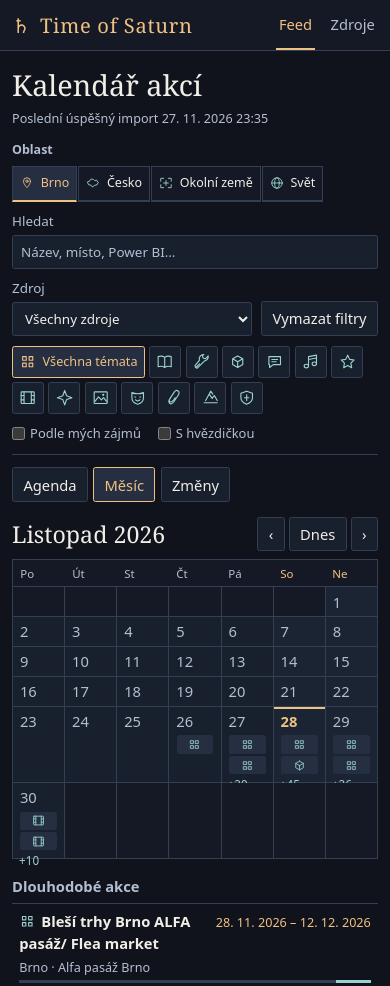
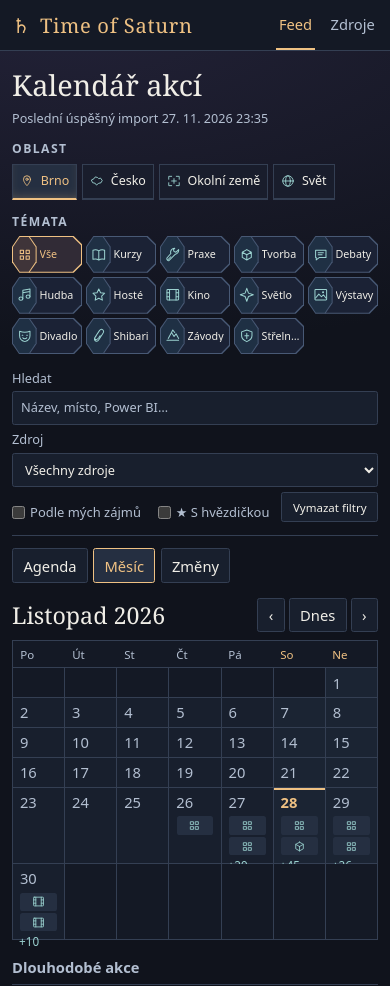
Before and after one commit to dotCoreFox/TimeOfSaturn, a plain HTML site: page site/index.html in a window 390 px wide. Shown: the top 986 px of the page. Drawn offline with Linux system fonts and the light colour scheme.

Commit message:
Upravit hlavičku podle skici a zachovat agendu při výběru akce

```diff
--- a/site/app.js
+++ b/site/app.js
@@ -64,10 +64,8 @@ function icon(name) {
   return svg
 }
 
-function eventIcon(event) {
-  const category = typeTopics[event.type] || event.topics.find(topic => topicNames[topic]) || 'all'
-  return icon(category)
-}
+const eventCategory = event => typeTopics[event.type] || event.topics.find(topic => topicNames[topic]) || 'all'
+const eventIcon = event => icon(eventCategory(event))
 
 function enrich(event) {
   const text = fold([event.title, event.description].filter(Boolean).join(' '))
@@ -222,7 +220,7 @@ function drawAgenda() {
 
 function showInspection(view) {
   get('panel-empty').hidden = Boolean(view)
-  get('day-panel').hidden = view !== 'day-panel'
+  get('day-panel').hidden = !selectedDay
   get('details').hidden = view !== 'details'
   document.querySelector('.inspection').classList.toggle('has-selection', Boolean(view))
 }
@@ -230,7 +228,7 @@ function showInspection(view) {
 function focusInspection(heading) {
   heading.focus({preventScroll:true})
   if (!matchMedia('(min-width: 62rem)').matches) {
-    document.querySelector('.inspection').scrollIntoView({block:'nearest'})
+    heading.scrollIntoView({block:'nearest'})
   }
 }
 
@@ -260,13 +258,12 @@ function details(event, trigger) {
     return item
   })
   get('event-links').replaceChildren(...links)
-  get('back-to-day').hidden = !selectedDay
   showInspection('details')
   focusInspection(title)
 }
 
 function closeDetails(restoreFocus = false) {
-  const trigger = detailTrigger || selectedDay?.trigger
+  const trigger = selectedDay?.trigger || detailTrigger
   detailTrigger?.removeAttribute('aria-current')
   selectedDay?.trigger.removeAttribute('aria-current')
   detailTrigger = null
@@ -342,7 +339,20 @@ function dayPanel(date, rows, trigger) {
   trigger.setAttribute('aria-current', 'true')
   const title = get('day-panel-title')
   title.textContent = dayLabel(date)
-  get('day-panel-list').replaceChildren(...(rows.length ? rows.map(event => dayEventButton(event))
+  const groups = new Map()
+  for (const event of rows) {
+    const category = eventCategory(event)
+    if (!groups.has(category)) groups.set(category, [])
+    groups.get(category).push(event)
+  }
+  const sections = [...groups].map(([category, events]) => {
+    const section = element('section', '', 'day-group')
+    const heading = element('h3')
+    heading.append(icon(category), document.createTextNode(topicNames[category] || 'Ostatní'))
+    section.append(heading, ...events.map(event => dayEventButton(event)))
+    return section
+  })
+  get('day-panel-list').replaceChildren(...(sections.length ? sections
     : [element('p', 'Pro tento den nejsou žádné akce ve zvolených filtrech.', 'muted')]))
   showInspection('day-panel')
   focusInspection(title)
@@ -419,6 +429,7 @@ function updateEvents() {
   const grouped = groupOccurrences(all.map(event => enrich(overrides.has(event.id) ? {...event, cancelled:true, missing:false} : event)))
   programmeEvents = grouped.unique
   events = grouped.aliases
+  showNextStarredMonth()
   drawSources()
   renderView()
 }
@@ -457,14 +468,14 @@ function drawFeed() {
   const seen = new Set()
   const rows = [...(snapshot.feed || []), ...externalFeed()].sort((a, b) => Date.parse(b.at) - Date.parse(a.at)).filter(row => {
     const event = events.get(row.event)
-    if (!event) return !row.event
+    if (!event) return !row.event && !filters.has('starred')
     if (!matchesFilters(event, filters)) return false
     const key = [event.id, row.kind, row.kind === 'new' ? '' : row.at].join('|')
     if (seen.has(key)) return false
     seen.add(key)
     return true
   })
-  if (!snapshot.error && snapshot.lastAttempt && Date.now() - Date.parse(snapshot.lastAttempt) > 27 * 3600000) {
+  if (!filters.has('starred') && !snapshot.error && snapshot.lastAttempt && Date.now() - Date.parse(snapshot.lastAttempt) > 27 * 3600000) {
     news.append(element('li', 'Denní aktualizace programu má zpoždění. Zobrazuji poslední dostupná data.', 'alert'))
   }
   for (const row of rows.slice(0, newsLimit)) {
@@ -508,6 +519,7 @@ function renderView() {
 function setView(view) {
   closeDetails()
   currentView = view
+  showNextStarredMonth()
   get('agenda').hidden = view !== 'agenda'
   get('period-label').hidden = view !== 'agenda'
   get('month-view').hidden = view !== 'calendar'
@@ -532,7 +544,6 @@ get('today').onclick = () => {
   drawCalendar()
 }
 get('close-details').onclick = backToDay
-get('back-to-day').onclick = backToDay
 get('close-day').onclick = () => closeDetails(true)
 get('panel-empty').prepend(icon('inspect'))
 document.addEventListener('keydown', event => {
@@ -553,13 +564,22 @@ get('more-news').onclick = () => {
 }
 const form = get('filters')
 const topicSelect = form.elements.topic
+const compactTopics = {
+  '':'Vše', kurzy:'Kurzy', prakticke:'Praxe', projekty:'Tvorba', debaty:'Debaty', hudba:'Hudba',
+  hoste:'Hosté', kino:'Kino', svetlo:'Světlo', vystavy:'Výstavy', divadlo:'Divadlo', kink:'Shibari',
+  ocr:'Závody', strelnice:'Střelnice'
+}
 const topicButtons = [...topicSelect.options].map(option => {
   const button = element('button', '', 'topic-button')
   button.type = 'button'
   button.dataset.topic = option.value
   button.setAttribute('aria-label', option.label)
   button.title = option.label
-  button.append(icon(option.value || 'all'), element('span', option.label))
+  const symbol = element('span', '', 'topic-symbol')
+  symbol.append(icon(option.value || 'all'))
+  const shortLabel = element('span', compactTopics[option.value] || option.label, 'topic-label-short')
+  shortLabel.setAttribute('aria-hidden', 'true')
+  button.append(symbol, element('span', option.label, 'topic-label'), shortLabel)
   button.onclick = () => {
     topicSelect.value = option.value
     topicSelect.dispatchEvent(new Event('input', {bubbles:true}))
@@ -585,6 +605,18 @@ function filterChanged() {
   newsLimit = 24
   renderView()
 }
+function showNextStarredMonth() {
+  if (currentView !== 'calendar' || !form.elements.starred.checked) return
+  const filters = new FormData(form)
+  const matches = [...programmeEvents, ...exhibitions].filter(event =>
+    (event.endDate || event.date) >= today && matchesFilters(event, filters))
+  const first = displayed.toISOString().slice(0, 10)
+  const last = new Date(Date.UTC(displayed.getUTCFullYear(), displayed.getUTCMonth() + 1, 0)).toISOString().slice(0, 10)
+  if (matches.some(event => overlaps(event, first, last))) return
+  const next = matches.map(event => event.date < today ? today : event.date).sort()[0]
+  if (next) displayed = new Date(next.slice(0, 7) + '-01T00:00:00Z')
+}
+
 form.addEventListener('input', event => {
   if (event.target.name === 'region') {
     get('period').value = regionDays[event.target.value]
@@ -597,6 +629,7 @@ form.addEventListener('input', event => {
   if (['region', 'topic', 'starred'].includes(event.target.name) && Number(period.value) < minimum) {
     period.value = String(minimum)
   }
+  if (['starred', 'region'].includes(event.target.name)) showNextStarredMonth()
   filterChanged()
 })
 form.onsubmit = event => event.preventDefault()
--- a/site/index.html
+++ b/site/index.html
@@ -26,8 +26,10 @@
         <label><input type="radio" name="region" value="near">Okolní země</label>
         <label><input type="radio" name="region" value="world">Svět</label>
       </fieldset>
-      <div class="filter-tools">
-        <label class="search-field">Hledat<input type="search" name="search" placeholder="Název, místo, Power BI…"></label>
+      <section class="topics-section" aria-labelledby="topics-title">
+        <h2 id="topics-title">Témata</h2>
+        <div class="topic-console">
+          <div>
             <label id="topic-select">Téma<select name="topic">
               <option value="">Všechna témata</option><option value="kurzy">Kurzy a dovednosti</option>
               <option value="prakticke">Praktické dovednosti</option><option value="projekty">Projekty a komunita</option><option value="debaty">Debaty a přednášky</option>
@@ -36,14 +38,19 @@
               <option value="divadlo">Divadlo</option><option value="kink">Kink a shibari</option>
               <option value="ocr">Překážkové a trailové závody</option><option value="strelnice">Střelnice</option>
             </select></label>
+            <div id="topic-buttons" class="topic-buttons" role="group" aria-labelledby="topics-title"></div>
+          </div>
+          <div class="filter-tools">
+            <label class="search-field">Hledat<input type="search" name="search" placeholder="Název, místo, Power BI…"></label>
             <label>Zdroj<select name="source" id="source-filter"><option value="">Všechny zdroje</option></select></label>
+            <div class="filter-toggles">
+              <label class="profile-option"><input name="profile" type="checkbox"> Podle mých zájmů</label>
+              <label class="profile-option"><input name="starred" type="checkbox"> ★ S hvězdičkou</label>
+            </div>
             <button id="clear-filters" type="button">Vymazat filtry</button>
           </div>
-      <div id="topic-buttons" class="topic-buttons" role="group" aria-label="Kategorie"></div>
-      <div class="filter-toggles">
-        <label class="profile-option"><input name="profile" type="checkbox"> Podle mých zájmů</label>
-        <label class="profile-option"><input name="starred" type="checkbox"> S hvězdičkou</label>
         </div>
+      </section>
     </form>
     <div class="viewbar">
       <div class="segments" aria-label="Zobrazení">
@@ -95,17 +102,16 @@
           <h2>Detail akce</h2>
           <p>Vyber akci nebo den v kalendáři.</p>
         </div>
-        <section id="day-panel" aria-labelledby="day-panel-title" hidden>
-          <div class="details-controls"><h2 id="day-panel-title" tabindex="-1"></h2><button id="close-day" aria-label="Zavřít program dne">×</button></div>
-          <div id="day-panel-list"></div>
-        </section>
         <section class="details" id="details" aria-labelledby="event-title" hidden>
           <div class="details-controls"><span id="event-type"></span><button id="close-details" aria-label="Zavřít detail">×</button></div>
           <h2 id="event-title" tabindex="-1"></h2>
           <p id="event-meta"></p>
           <p id="event-description"></p>
           <ul id="event-links"></ul>
-          <button id="back-to-day" type="button" hidden>‹ Program dne</button>
+        </section>
+        <section id="day-panel" aria-labelledby="day-panel-title" hidden>
+          <div class="details-controls"><h2 id="day-panel-title" tabindex="-1"></h2><button id="close-day" aria-label="Zavřít program dne">×</button></div>
+          <div id="day-panel-list"></div>
         </section>
       </aside>
     </div>
--- a/site/style.css
+++ b/site/style.css
@@ -18,7 +18,7 @@
 body {
   margin: 0;
   min-height: 100vh;
-  background: var(--bg);
+  background: radial-gradient(ellipse 52rem 23rem at 16% 0, #232238 0, transparent 95%), var(--bg);
   color: var(--text);
   font: .92rem/1.5 system-ui, sans-serif;
 }
@@ -95,11 +95,18 @@ h3 { font-size: .92rem; margin: 0; }
 }
 #status { margin: 0; font-size: .79rem; }
 
-#filters { display: grid; row-gap: .6rem; padding-bottom: .7rem; border-bottom: 1px solid var(--line); }
+#filters { display: grid; row-gap: .85rem; padding-bottom: .8rem; border-bottom: 1px solid var(--line); }
 fieldset { min-width: 0; margin: 0; border: 0; padding: 0; }
-legend { color: var(--muted); padding: 0; margin-bottom: .35rem; font-size: .78rem; font-weight: 600; }
+legend, #topics-title {
+  color: var(--muted);
+  padding: 0;
+  margin-bottom: .42rem;
+  font: 650 .76rem/1.3 system-ui, sans-serif;
+  letter-spacing: .12em;
+  text-transform: uppercase;
+}
 .segments { display: flex; flex-wrap: wrap; gap: .32rem; }
-#regions { gap: 1px; }
+#regions { gap: .3rem; }
 #regions label {
   position: relative;
   display: inline-flex;
@@ -108,16 +115,20 @@ legend { color: var(--muted); padding: 0; margin-bottom: .35rem; font-size: .78r
   justify-content: center;
   min-width: 6.1rem;
   padding: .45rem .75rem;
-  background: var(--bar);
+  background: #191d2c;
   border: 1px solid var(--line);
   border-bottom-width: 2px;
   cursor: pointer;
 }
 #regions input { position: absolute; opacity: 0; }
 #regions label:has(:focus-visible) { outline: 2px solid var(--gold); outline-offset: 1px; z-index: 1; }
-#regions label:has(:checked) { background: var(--raised); color: var(--gold); border-bottom-color: var(--gold); }
-.filter-tools { display: grid; grid-template-columns: minmax(0, 2fr) minmax(8rem, 1fr) auto; align-items: end; gap: .55rem; max-width: 48rem; }
-.filter-tools label { display: grid; gap: .22rem; color: var(--muted); font-size: .84rem; }
+#regions label:has(:checked) { background: var(--raised); color: var(--gold); border-bottom-color: var(--gold); box-shadow: inset 0 -5px 16px -13px var(--gold); }
+.topics-section { min-width: 0; }
+.topic-console { display: grid; gap: .9rem; }
+.topic-console > div { min-width: 0; }
+.filter-tools { display: grid; grid-template-columns: minmax(0, 1fr) auto; align-items: end; gap: .35rem .6rem; }
+.filter-tools > label { display: grid; gap: .2rem; color: var(--muted); font-size: .8rem; }
+.filter-tools .search-field { grid-column: 1 / -1; }
 select, input[type="search"] {
   min-width: 0;
   width: 100%;
@@ -128,9 +139,67 @@ select, input[type="search"] {
   padding: .38rem .5rem;
 }
 ::placeholder { color: var(--muted); }
-.topic-buttons { display: flex; flex-wrap: wrap; gap: .28rem; }
-.topic-button { display: inline-flex; align-items: center; gap: .38rem; padding: .25rem .48rem; font-size: .79rem; }
-.topic-button[aria-pressed="true"], .segments button[aria-pressed="true"] {
+.topic-buttons {
+  display: grid;
+  grid-template-columns: repeat(5, minmax(0, 1fr));
+  gap: .36rem .48rem;
+}
+.topic-button {
+  --cut: .52rem;
+  --outline: #485975;
+  --interior: #1b2235;
+  --emblem: #1f3044;
+  position: relative;
+  isolation: isolate;
+  display: grid;
+  grid-template-columns: 2.35rem minmax(0, 1fr);
+  align-items: center;
+  gap: .38rem;
+  min-height: 2.45rem;
+  padding: 0 .73rem 0 0;
+  border: 0;
+  background: transparent;
+  text-align: start;
+  line-height: 1.2;
+  font-size: .79rem;
+}
+.topic-button::before, .topic-button::after {
+  content: "";
+  position: absolute;
+  z-index: -1;
+  inset: 0 0 0 1.13rem;
+  background: var(--outline);
+  clip-path: polygon(var(--cut) 0, calc(100% - var(--cut)) 0, 100% var(--cut), 100% calc(100% - var(--cut)),
+    calc(100% - var(--cut)) 100%, var(--cut) 100%, 0 calc(100% - var(--cut)), 0 var(--cut));
+}
+.topic-button::after { inset: 1px 1px 1px calc(1.13rem + 1px); background: var(--interior); }
+.topic-symbol {
+  position: relative;
+  isolation: isolate;
+  align-self: stretch;
+  display: grid;
+  place-items: center;
+  background: var(--outline);
+  clip-path: polygon(30% 0, 70% 0, 100% 29%, 100% 71%, 70% 100%, 30% 100%, 0 71%, 0 29%);
+}
+.topic-symbol::before {
+  content: "";
+  position: absolute;
+  z-index: -1;
+  inset: 1px;
+  background: var(--emblem);
+  clip-path: inherit;
+}
+.topic-symbol .category-icon { font-size: 1.04rem; }
+.topic-label-short { display: none; }
+.topic-button:hover { --outline: var(--ice); --interior: #233043; }
+.topic-button[aria-pressed="true"] {
+  --outline: var(--gold);
+  --interior: #312b36;
+  --emblem: #3f3439;
+  color: var(--gold);
+}
+.segments button[aria-pressed="true"] {
   color: var(--gold);
   background: var(--raised);
   border-color: var(--gold);
@@ -227,8 +296,23 @@ select, input[type="search"] {
 #event-meta { margin: .5rem 0; font-size: .84rem; }
 #event-description { margin: .7rem 0; }
 #event-links { padding-inline-start: 1.1rem; }
-#day-panel-list { display: grid; gap: .3rem; }
-.day-panel-event { padding: .3rem .4rem; font-size: .84rem; }
+#day-panel-list { display: grid; gap: .75rem; }
+.day-group { display: grid; gap: .23rem; }
+.day-group h3 {
+  display: flex;
+  align-items: center;
+  gap: .35rem;
+  border-bottom: 1px solid var(--line);
+  color: var(--muted);
+  padding-bottom: .24rem;
+  font-size: .76rem;
+  letter-spacing: .025em;
+}
+.day-panel-event { padding: .28rem .4rem; font-size: .83rem; }
+.inspection:has(#details:not([hidden]) + #day-panel:not([hidden])) #details {
+  margin-bottom: .65rem;
+  border-bottom: 1px solid var(--line);
+}
 
 .ongoing { margin-block: 1rem; }
 .ongoing h3 { margin-block-end: .35rem; color: var(--muted); }
@@ -291,24 +375,43 @@ select, input[type="search"] {
 .keyword-list { display: flex; flex-wrap: wrap; gap: .26rem; margin: 0; padding: 0; list-style: none; }
 .keyword-list li { border: 1px solid var(--line); padding: .05rem .3rem; background: var(--panel); }
 
-@media (min-width: 78rem) {
-  #filters { grid-template-columns: clamp(26rem, 34%, 30rem) minmax(0, 1fr); column-gap: 1.3rem; align-items: end; }
-  .topic-buttons, .filter-toggles { grid-column: 1 / -1; }
-  .topic-buttons { min-width: 0; }
+@media (min-width: 70rem) {
+  .topic-console { grid-template-columns: minmax(0, 1fr) clamp(13.5rem, 19%, 17rem); }
+  .filter-tools { display: flex; flex-direction: column; align-items: stretch; }
+  #clear-filters { align-self: flex-start; font-size: .78rem; padding-block: .12rem; }
 }
 @media (min-width: 62rem) {
   .calendar-layout { grid-template-columns: minmax(0, 1fr) clamp(17rem, 25vw, 23rem); }
   .inspection { position: sticky; top: .75rem; max-height: calc(100vh - 1.5rem); overflow: auto; min-height: 11rem; }
+  .inspection:has(#details:not([hidden]) + #day-panel:not([hidden])) {
+    display: flex;
+    flex-direction: column;
+  }
+  .inspection:has(#details:not([hidden]) + #day-panel:not([hidden])) #details {
+    flex: 0 0 auto;
+    max-height: 43vh;
+    overflow: auto;
+  }
+  .inspection:has(#details:not([hidden]) + #day-panel:not([hidden])) #day-panel {
+    min-height: 0;
+    overflow: auto;
+    padding-inline: 2px;
+  }
 }
 @media (max-width: 61.99rem) {
   .inspection:not(.has-selection) { display: none; }
 }
 @media (max-width: 43rem) {
   .filter-tools { grid-template-columns: minmax(0, 1fr) auto; }
-  .search-field { grid-column: 1 / -1; }
-  .topic-button { min-width: 2rem; min-height: 2rem; justify-content: center; padding: .22rem .38rem; }
-  .topic-button .category-icon { font-size: .97rem; }
-  .topic-button:not([aria-pressed="true"]) span { display: none; }
+  .filter-tools > label { grid-column: 1 / -1; }
+  #clear-filters { align-self: start; font-size: .72rem; white-space: nowrap; }
+  .topic-buttons { gap: .25rem; }
+  .topic-button { grid-template-columns: 1.54rem minmax(0, 1fr); gap: .18rem; min-height: 2.3rem; padding-right: .27rem; font-size: .67rem; }
+  .topic-button::before, .topic-button::after { inset-inline-start: .55rem; }
+  .topic-button::after { inset-inline-start: calc(.55rem + 1px); }
+  .topic-symbol .category-icon { font-size: .87rem; }
+  .topic-label { display: none; }
+  .topic-label-short { display: block; overflow: hidden; text-overflow: ellipsis; white-space: nowrap; }
   #regions label { min-width: 0; padding-inline: .44rem; font-size: .78rem; }
   .calendar { --week-busy: 4.7rem; --week-quiet: 1.8rem; }
   .day { padding-inline: .12rem; }
@@ -322,3 +425,7 @@ select, input[type="search"] {
   .agenda-source { grid-column: 2; text-align: start; }
   .source-table :is(th, td) { padding-inline: .35rem; }
 }
+
+@media (max-width: 23rem) {
+  .topic-button { grid-template-columns: 1.22rem minmax(0, 1fr); font-size: .61rem; }
+}
```
Lines whose indentation alone changed are shown as unchanged.
